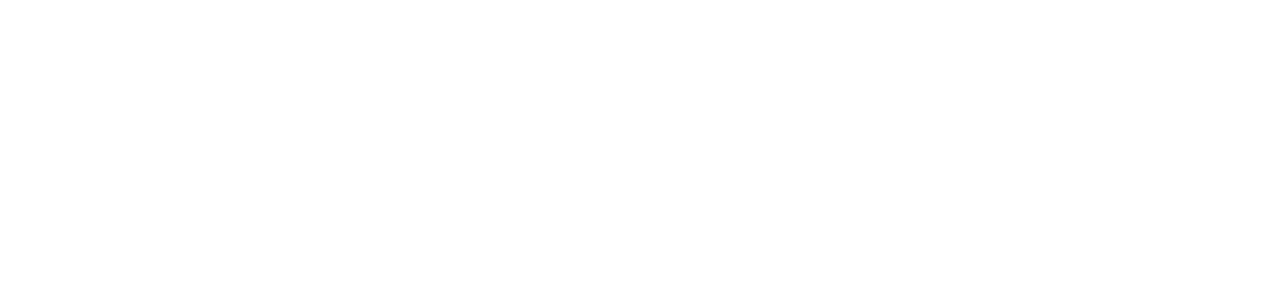
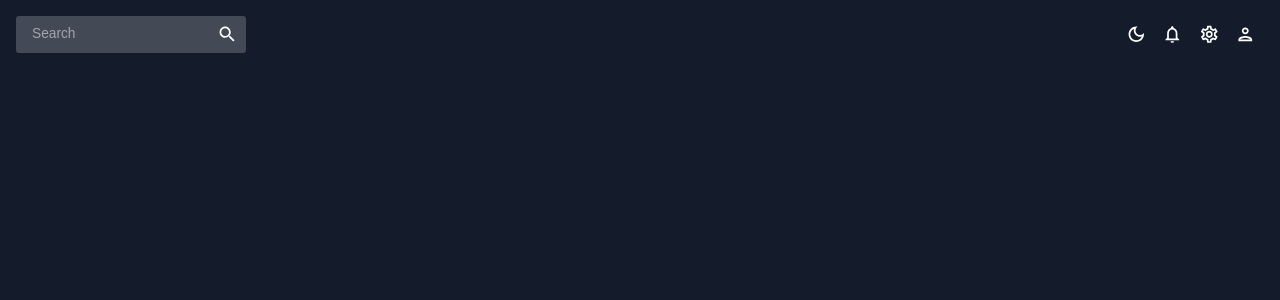
Before and after one commit to jorgeSader/sample-react-dashboard-client, a React (Create React App) app: page / in a window 1280 px wide. Shown: the top 300 px of the page. Built offline with nearby package versions, Linux system fonts and the light colour scheme.

Commit message:
Add TopBar and dark/light mode functionality

```diff
--- a/package.json
+++ b/package.json
@@ -23,7 +23,7 @@
     "formik": "^2.2.9",
     "react": "^18.2.0",
     "react-dom": "^18.2.0",
-    "react-pro-sidebar": "^1.0.0-alpha.6",
+    "react-pro-sidebar": "^0.7.1",
     "react-router-dom": "^6.4.2",
     "react-scripts": "5.0.1",
     "web-vitals": "^2.1.4",
--- a/src/App.js
+++ b/src/App.js
@@ -1,5 +1,6 @@
 import { ColorModeContext, useMode } from './theme';
 import { CssBaseline, ThemeProvider } from '@mui/material';
+import TopBar from './views/global/TopBar';
 
 function App() {
   const [theme, colorMode] = useMode();
@@ -9,7 +10,9 @@
       <ThemeProvider theme={theme}>
         <CssBaseline />
         <div className="app">
-          <main className="content"></main>
+          <main className="content">
+            <TopBar />
+          </main>
         </div>
       </ThemeProvider>
     </ColorModeContext.Provider>
--- a/src/index.css
+++ b/src/index.css
@@ -4,11 +4,8 @@
 *::before,
 *::after {
   box-sizing: border-box;
-  font-family: 'Source Sans Pro', sans-serif;
-  height: 100%;
-  width: 100%;
 }
-/*
+
 html,
 body,
 #root,
@@ -16,7 +13,8 @@
 .content {
   height: 100%;
   width: 100%;
-} */
+  font-family: 'Source Sans Pro', sans-serif;
+}
 
 .app {
   display: flex;
--- a/src/theme.js
+++ b/src/theme.js
@@ -1,8 +1,8 @@
 import { createContext, useState, useMemo } from 'react';
 import { createTheme } from '@mui/material/styles';
-import { dark } from '@mui/material/styles/createPalette';
+// import { dark } from '@mui/material/styles/createPalette';
 
-// color desig tokens
+// color design tokens
 export const tokens = (mode) => ({
   ...(mode === 'dark'
     ? {
@@ -129,12 +129,12 @@
       }),
 });
 
-// mui them settings
+// mui theme settings
 export const themeSettings = (mode) => {
   const colors = tokens(mode);
 
   return {
-    pallete: {
+    palette: {
       mode: mode,
       ...(mode === 'dark'
         ? {
--- a/src/views/global/TopBar.jsx
+++ b/src/views/global/TopBar.jsx
@@ -1,5 +1,49 @@
-import React from 'react';
+import { Box, IconButton, useTheme } from '@mui/material';
+import { useContext } from 'react';
+import { ColorModeContext, tokens } from '../../theme.js';
+import InputBase from '@mui/material/InputBase';
+import LightModeOutlinedIcon from '@mui/icons-material/LightModeOutlined';
+import DarkModeOutlinedIcon from '@mui/icons-material/DarkModeOutlined';
+import NotificationsOutlinedIcon from '@mui/icons-material/NotificationsOutlined';
+import SettingsOutlinedIcon from '@mui/icons-material/SettingsOutlined';
+import PersonOutlinedIcon from '@mui/icons-material/PersonOutlined';
+import SearchOutlinedIcon from '@mui/icons-material/SearchOutlined';
+import { borderRadius } from '@mui/system';
 
 export default function TopBar() {
-  return <div>TopBar</div>;
+  const theme = useTheme();
+  const colors = tokens(theme.palette.mode);
+  const colorMode = useContext(ColorModeContext);
+
+  return (
+    <Box display="flex" justifyContent="space-between" p={2}>
+      {/* SEARCH BAR */}
+      <Box display="flex" bgcolor={colors.primary[400]} borderRadius="3px">
+        <InputBase sx={{ ml: 2, flex: 1 }} placeholder="Search" />
+        <IconButton type="button" sx={{ p: 1 }}>
+          <SearchOutlinedIcon />
+        </IconButton>
+      </Box>
+
+      {/* ICONS SECTION */}
+      <Box display="flex">
+        <IconButton onClick={colorMode.toggleColorMode}>
+          {theme.palette.mode === 'dark' ? (
+            <DarkModeOutlinedIcon />
+          ) : (
+            <LightModeOutlinedIcon />
+          )}
+        </IconButton>
+        <IconButton>
+          <NotificationsOutlinedIcon />
+        </IconButton>
+        <IconButton>
+          <SettingsOutlinedIcon />
+        </IconButton>
+        <IconButton>
+          <PersonOutlinedIcon />
+        </IconButton>
+      </Box>
+    </Box>
+  );
 }
```
Also changed, not shown: 1 other file (tests, documents, lock files or other folders).
